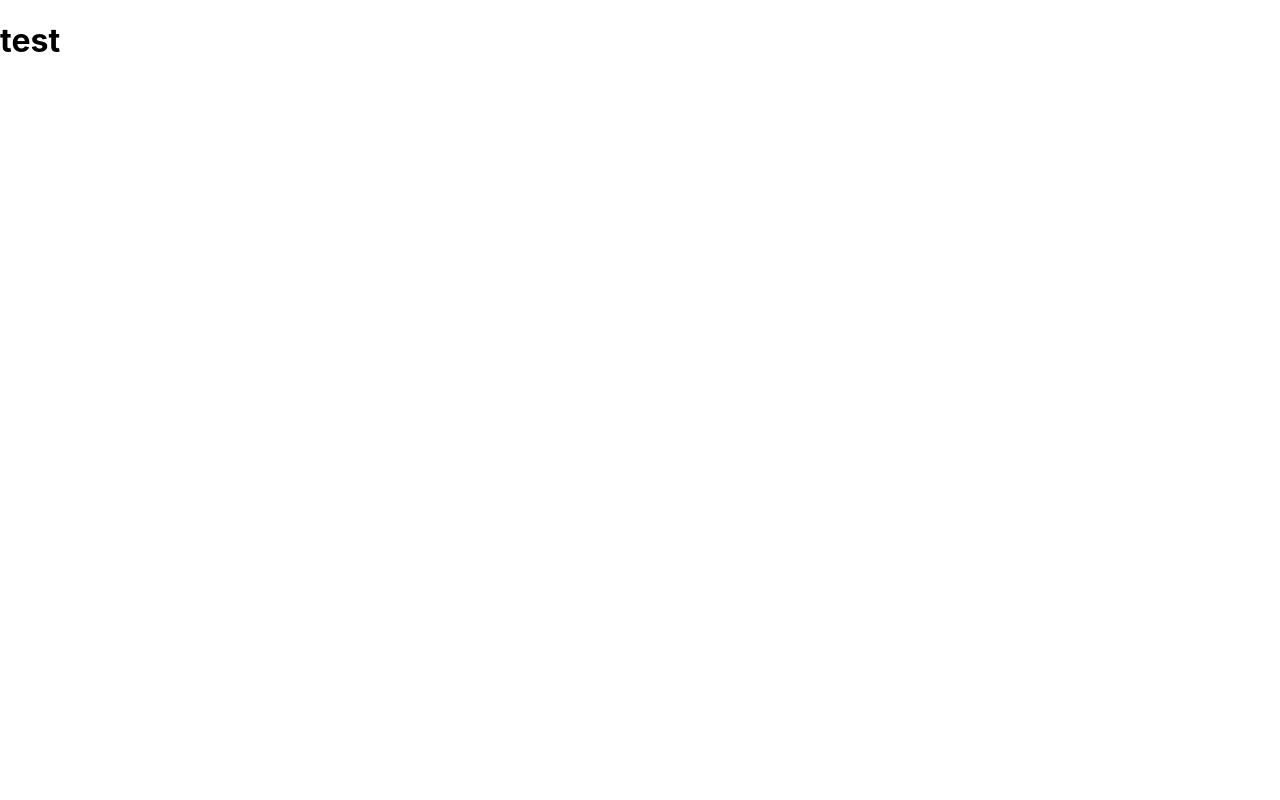
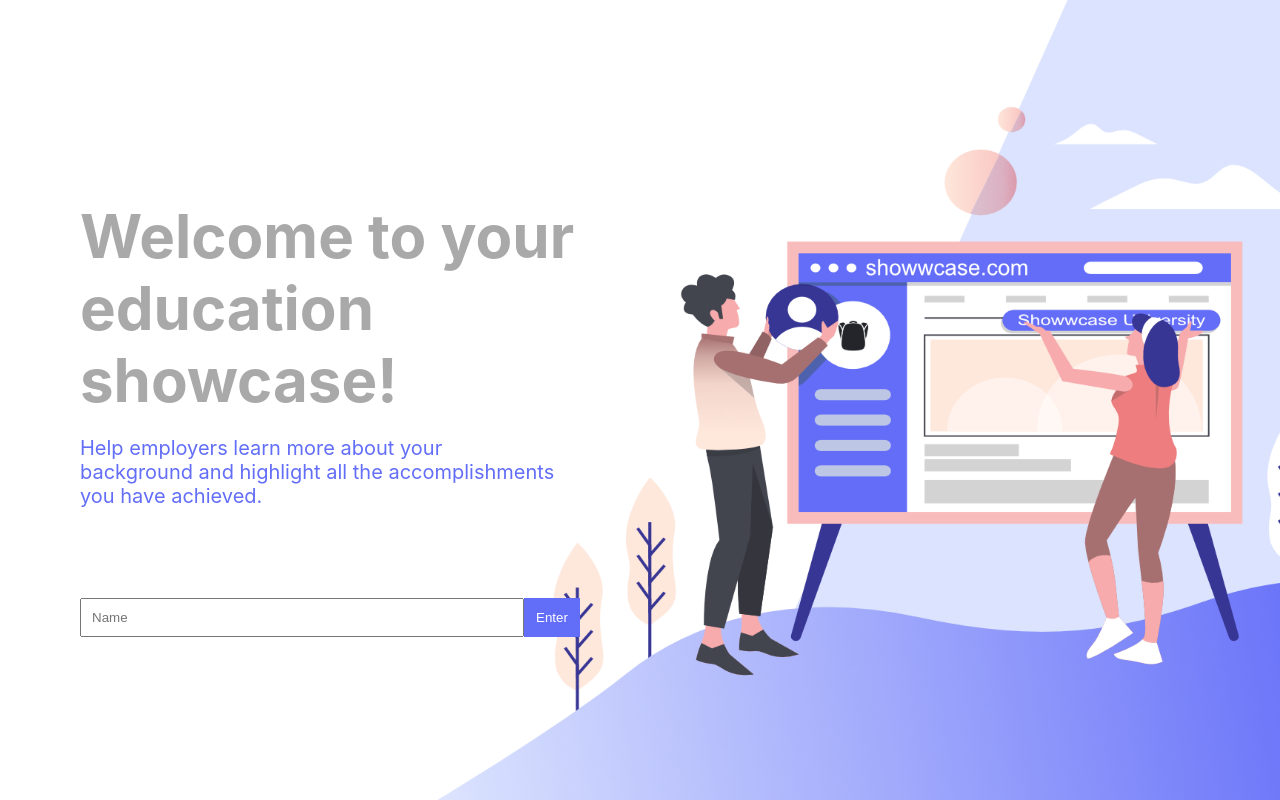
Before and after one commit to telle1/Showwcase, a React (Create React App) app: page / in a window 1280 px wide. Built offline with nearby package versions, Linux system fonts and the light colour scheme.

Commit message:
Welcome page HTML/CSS

```diff
--- a/package.json
+++ b/package.json
@@ -10,6 +10,7 @@
     "react-dom": "^17.0.1",
     "react-router-dom": "^5.2.0",
     "react-scripts": "4.0.1",
+    "styled-components": "^5.2.1",
     "web-vitals": "^0.2.4"
   },
   "scripts": {
--- a/src/components/Welcome.js
+++ b/src/components/Welcome.js
@@ -1,6 +1,36 @@
+import React from 'react';
+import './welcome.css'
+// const Content = styled.div`
+//     height: 100vh;
+//     box-sizing: border-box;
+//     background: url( ${img} ) no-repeat center center/ cover;
+//     padding: 200px 50px;
+// `
+
+// const Button = styled.button`
+//     border: none;
+//     border-radius: 5px;
+//     padding: 12px;
+//     color: white;
+//     background-color: #636EF8
+// `
+
+// const TextInput = styled.input`
+//     padding: 10px;
+// `
+
+
 function Welcome(){
     return (
-        <h1>test</h1>
+        <div id="welcome">
+                <div className="welcome-input">
+                    <h1>Welcome to your education showcase!</h1>
+                    <p>Help employers learn more about your background and highlight all the accomplishments
+                        you have achieved. </p>
+                    <input type="text" placeholder="Name"></input>
+                    <button type="submit">Enter</button>
+                </div>
+        </div>
     )
 }
 
--- /dev/null
+++ b/src/components/welcome.css
@@ -0,0 +1,35 @@
+#welcome{
+    height: 100vh;
+    box-sizing: border-box;
+    background: url('../images/welcome_page.png') no-repeat center center/ cover;
+    padding: 200px 80px;
+}
+
+.welcome-input{
+    width: 600px;
+}
+
+.welcome-input p {
+    width: 80%;
+    font-size: 20px;
+    color: #636EF8;
+}
+
+.welcome-input h1{
+    color: #a9a9a9;
+    font-size: 60px;
+    margin: 0px;
+}
+
+.welcome-input input {
+    width: 70%;
+    margin-top: 70px;
+    padding: 10px;
+}
+
+.welcome-input button{
+    padding: 12px;
+    border: none;
+    background-color: #636EF8;
+    color: white;
+}
```
Also changed, not shown: src/images/welcome_page.png (added), 1 other file (tests, documents, lock files or other folders).
